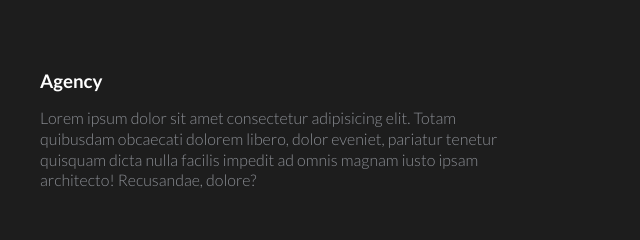
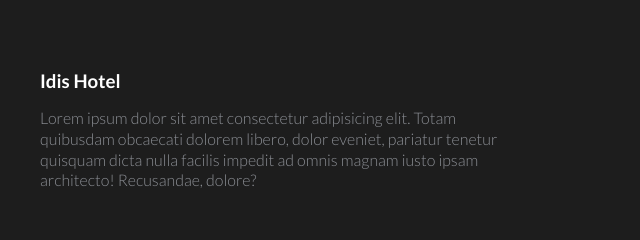
Before and after one commit to RosiCoimbra/ProjetoHotel, a plain HTML site: page index.html in a window 1280 px wide. Shown: the part 1369-1609 px from the top of the page, 0-640 px from the left. Drawn offline with Linux system fonts and the light colour scheme.

Commit message:
CorrecaoIndex

```diff
--- a/index.html
+++ b/index.html
@@ -92,7 +92,7 @@
   <footer>
     <div class="footer-container">
       <div class="footer-desc-container">
-        <h3 class="footer-title">Agency</h3>
+        <h3 class="footer-title">Idis Hotel</h3>
         <p>Lorem ipsum dolor sit amet consectetur adipisicing elit. Totam quibusdam obcaecati dolorem libero, dolor eveniet, pariatur tenetur quisquam dicta nulla facilis impedit ad omnis magnam iusto ipsam architecto! Recusandae, dolore?</p>
       </div>
       <div class="footer-links-container">
```
